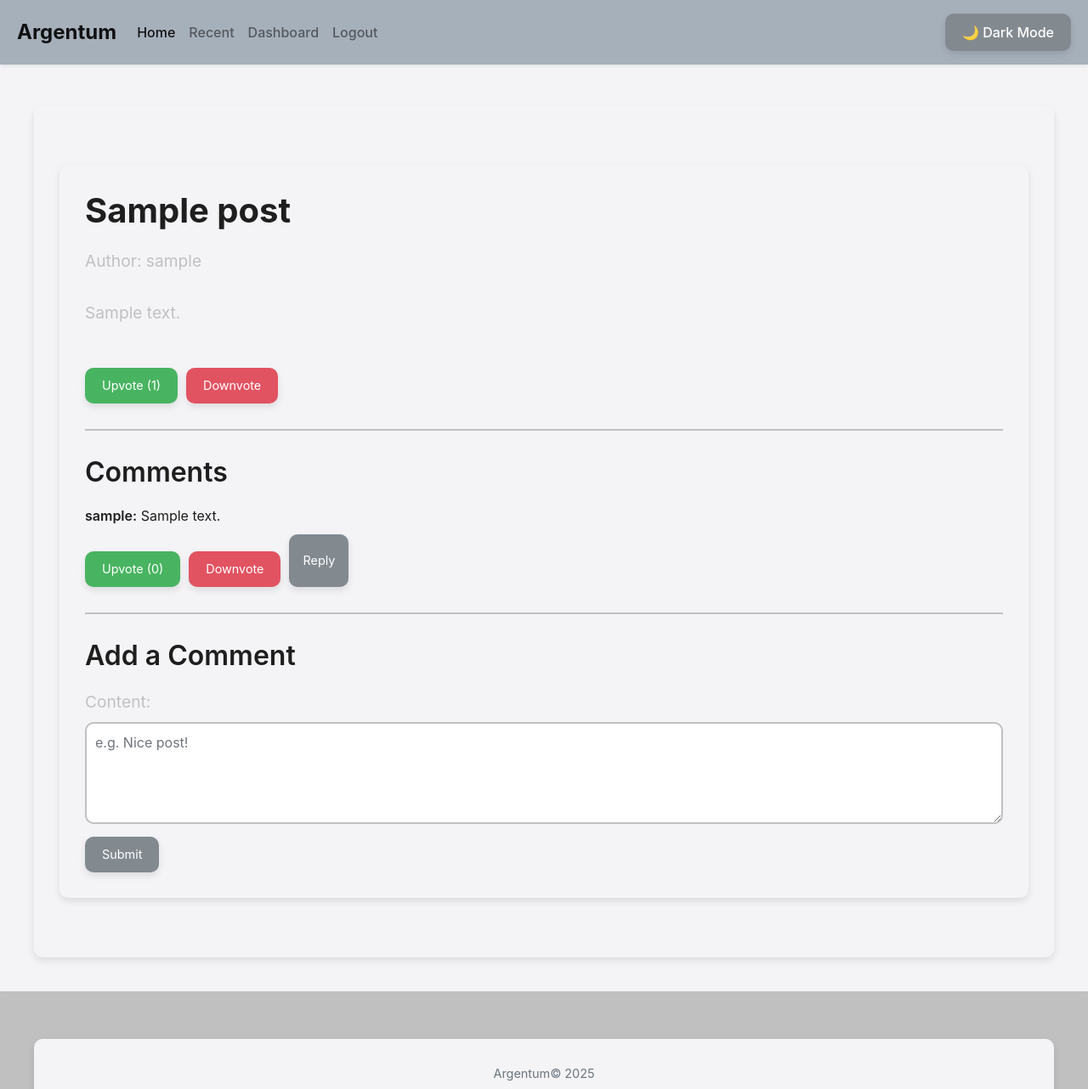
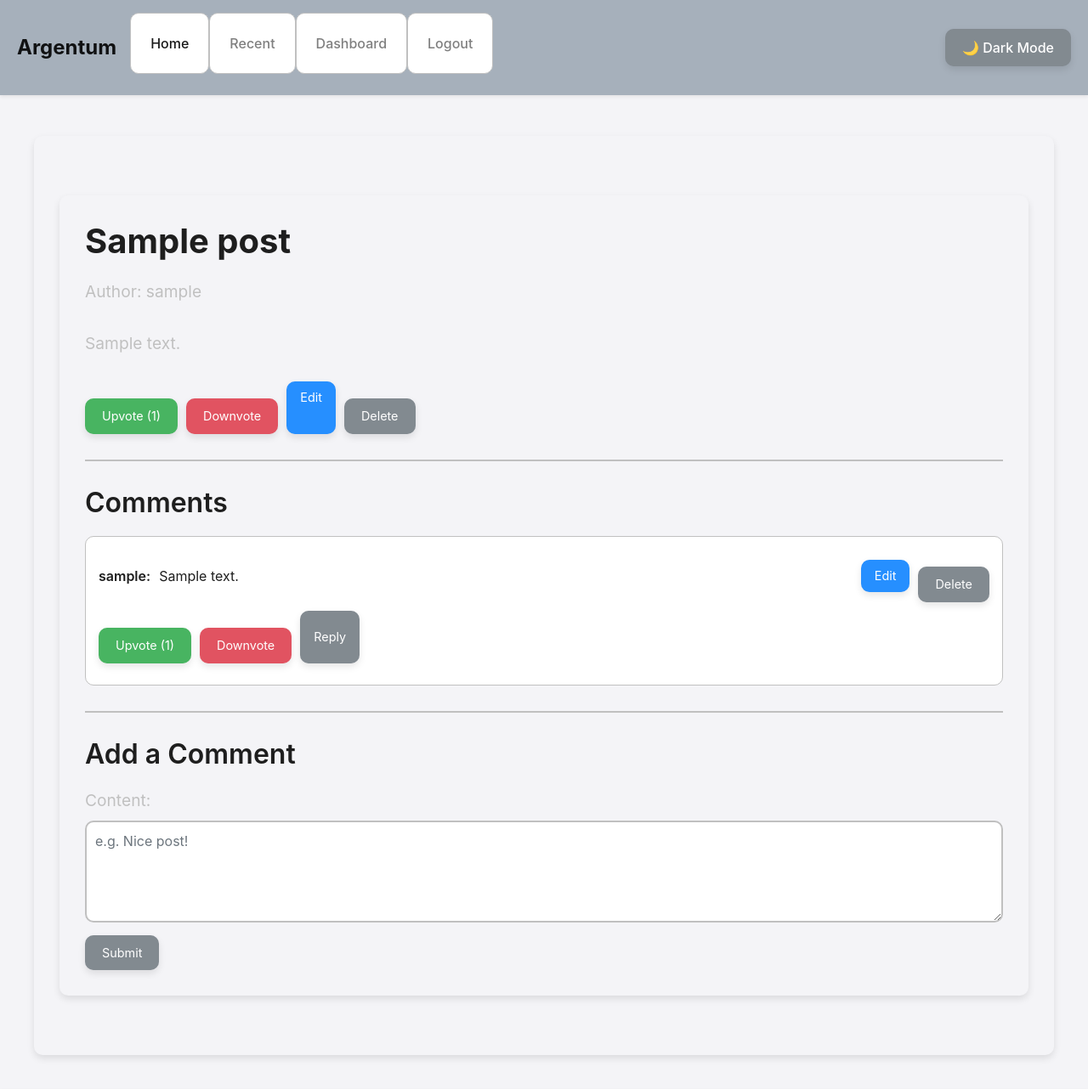
Before and after one commit to Sviat6239/Argentum, a Django app: page /post/1/ in a window 1280 px wide. Shown: the top 1282 px of the page at 85% size. Run offline with Django 5.2, Linux system fonts and the light colour scheme; a user stored in the database is signed in; tables that the repository leaves empty hold one stand-in row (values such as "Sample post"); data that the repository does not hold is empty; some libraries are stand-ins or nearby versions.

Commit message:
Add files via upload

```diff
--- a/templates/comment.html
+++ b/templates/comment.html
@@ -1,5 +1,18 @@
 <li>
-  <strong>{{ comment.author.username }}:</strong> {{ comment.content }}
+  <div style="display: flex; align-items: center; gap: 10px;">
+    <strong>{{ comment.author.username }}:</strong> {{ comment.content }}
+    {% if comment.author == user %}
+      <button onclick="toggleEditForm('{{ comment.id }}')" class="animated-button edit" style="margin-left: auto;">
+        Edit
+      </button>
+      <form method="post" action="{% url 'delete_comment' comment_id=comment.id %}" style="display: inline;">
+        {% csrf_token %}
+        <button type="submit" class="animated-button delete" onclick="return confirm('Are you sure you want to delete this comment?');">
+          Delete
+        </button>
+      </form>
+    {% endif %}
+  </div>
   <div class="vote-controls">
     <form method="post" action="{% url 'upvote' content_type='comment' object_id=comment.id %}">
       {% csrf_token %}
@@ -16,21 +29,31 @@
     <button onclick="toggleReplyForm('{{ comment.id }}')" class="animated-button">
       Reply
     </button>
+  </div>
 
-    <form id="reply-form-{{ comment.id }}" method="post" class="reply-form">
+  <form id="reply-form-{{ comment.id }}" method="post" class="reply-form">
+    {% csrf_token %}
+    {{ form.as_p }}
+    <input type="hidden" name="parent" value="{{ comment.id }}">
+    <button type="submit" class="animated-button">
+      Submit Reply
+    </button>
+  </form>
+
+  {% if comment.author == user %}
+    <form id="edit-form-{{ comment.id }}" method="post" action="{% url 'update_comment' comment_id=comment.id %}" class="reply-form">
       {% csrf_token %}
       {{ form.as_p }}
-      <input type="hidden" name="parent" value="{{ comment.id }}">
       <button type="submit" class="animated-button">
-        Submit Reply
+        Save Changes
       </button>
     </form>
-  </div>
+  {% endif %}
 
   {% if comment.replies.all %}
     <ul style="margin-left: 30px">
       {% for reply in comment.replies.all %}
-        {% include 'comment.html' with comment=reply %}
+        {% include 'comment.html' with comment=reply user=user %}
       {% endfor %}
     </ul>
   {% endif %}
--- a/templates/post_detail.html
+++ b/templates/post_detail.html
@@ -17,6 +17,8 @@
     --highlight-color: #ff5733;
     --upvote-bg: #28a745;
     --downvote-bg: #dc3545;
+    --edit-bg: #007bff;
+    --delete-bg: #dc3545;
   }
 
   .dark-mode {
@@ -31,6 +33,8 @@
     --hover-shadow: 0 8px 16px rgba(0, 0, 0, 0.4);
     --upvote-bg: #218838;
     --downvote-bg: #c82333;
+    --edit-bg: #0056b3;
+    --delete-bg: #c82333;
   }
 
   body {
@@ -81,7 +85,19 @@
     padding: 0;
   }
 
+  li {
+    background-color: var(--jumbotron-bg);
+    border: 1px solid var(--accent1);
+    padding: 15px;
+    margin-bottom: 10px;
+    border-radius: var(--border-radius);
+    transition: transform var(--transition-speed), box-shadow var(--transition-speed);
+  }
 
+  li:hover {
+    transform: translateY(-5px);
+    box-shadow: var(--hover-shadow);
+  }
 
   ul ul li {
     background-color: var(--accent2);
@@ -155,6 +171,22 @@
   }
 
   .animated-button.downvote:hover {
+    background-color: #c82333;
+  }
+
+  .animated-button.edit {
+    background-color: var(--edit-bg);
+  }
+
+  .animated-button.edit:hover {
+    background-color: #0056b3;
+  }
+
+  .animated-button.delete {
+    background-color: var(--delete-bg);
+  }
+
+  .animated-button.delete:hover {
     background-color: #c82333;
   }
 
@@ -282,6 +314,17 @@
         Downvote
       </button>
     </form>
+    {% if post.author == request.user %}
+      <a href="{% url 'update_post' post_id=post.id %}" class="animated-button edit">
+        Edit
+      </a>
+      <form method="post" action="{% url 'delete_post' post_id=post.id %}" style="display: inline;">
+        {% csrf_token %}
+        <button type="submit" class="animated-button delete" onclick="return confirm('Are you sure you want to delete this post?');">
+          Delete
+        </button>
+      </form>
+    {% endif %}
   </div>
 
   <hr>
@@ -289,7 +332,7 @@
 
   <ul>
     {% for comment in comments %}
-      {% include 'comment.html' with comment=comment %}
+      {% include 'comment.html' with comment=comment user=request.user %}
     {% empty %}
       <li>No comments yet.</li>
     {% endfor %}
@@ -313,5 +356,12 @@
       form.style.display = form.style.display === 'none' ? 'block' : 'none';
     }
   }
+
+  function toggleEditForm(commentId) {
+    const form = document.getElementById(`edit-form-${commentId}`);
+    if (form) {
+      form.style.display = form.style.display === 'none' ? 'block' : 'none';
+    }
+  }
 </script>
 {% endblock %}
```
Also changed, not shown: autentification/migrations/0001_initial.py (added), blog/migrations/0001_initial.py (added), blog/migrations/0002_discussion_delete_advertisement_delete_badge_and_more.py (added), blog/migrations/0003_alter_discussion_options_discussion_category_and_more.py (added), blog/migrations/0004_alter_discussion_options.py (added), blog/migrations/0005_comment_discussion.py (added), blog/migrations/0006_alter_comment_post.py (added), blog/migrations/0007_alter_discussion_options_remove_discussion_category_and_more.py (added), blog/migrations/0008_alter_discussion_options_alter_tag_options_and_more.py (added), blog/migrations/0009_alter_tag_options_alter_post_tags_alter_tag_name.py (added).
